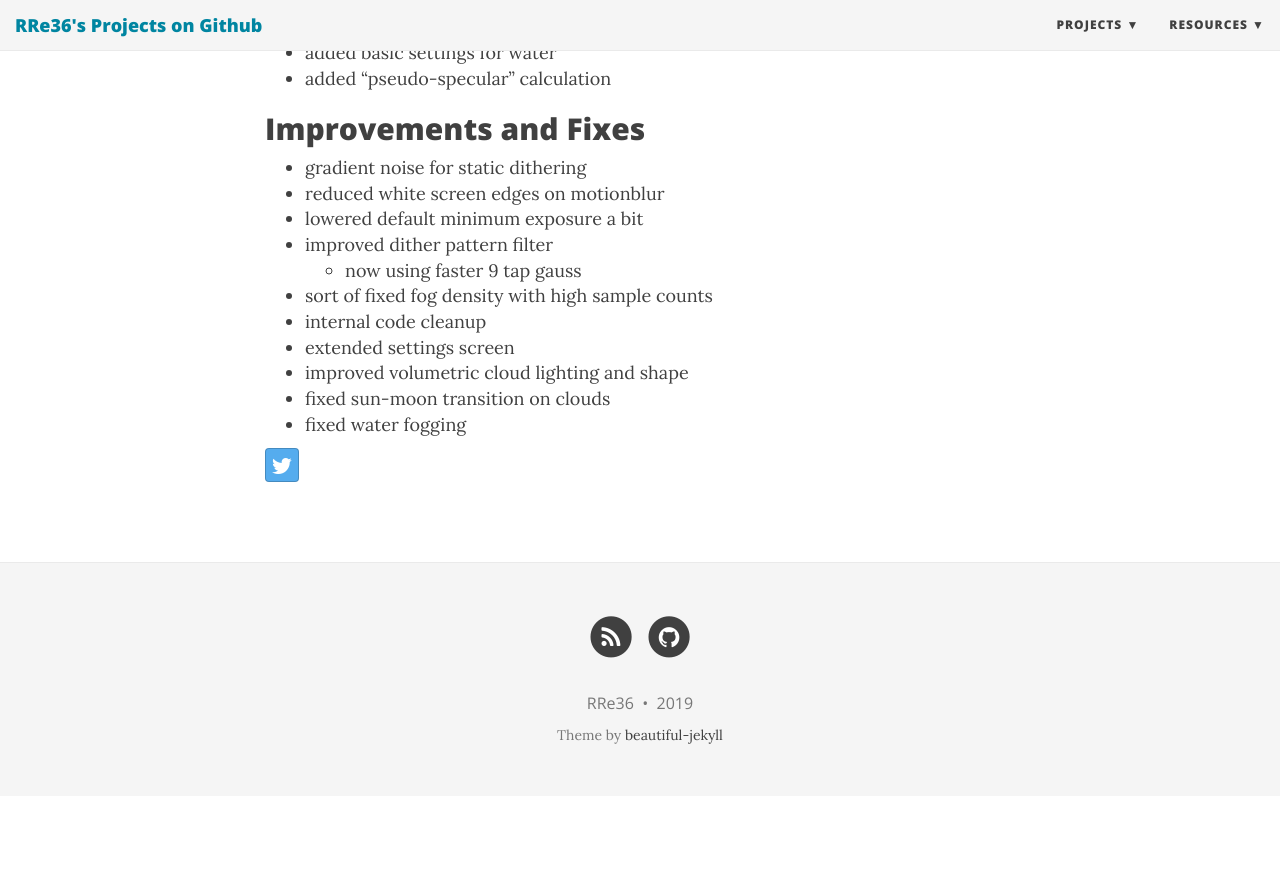
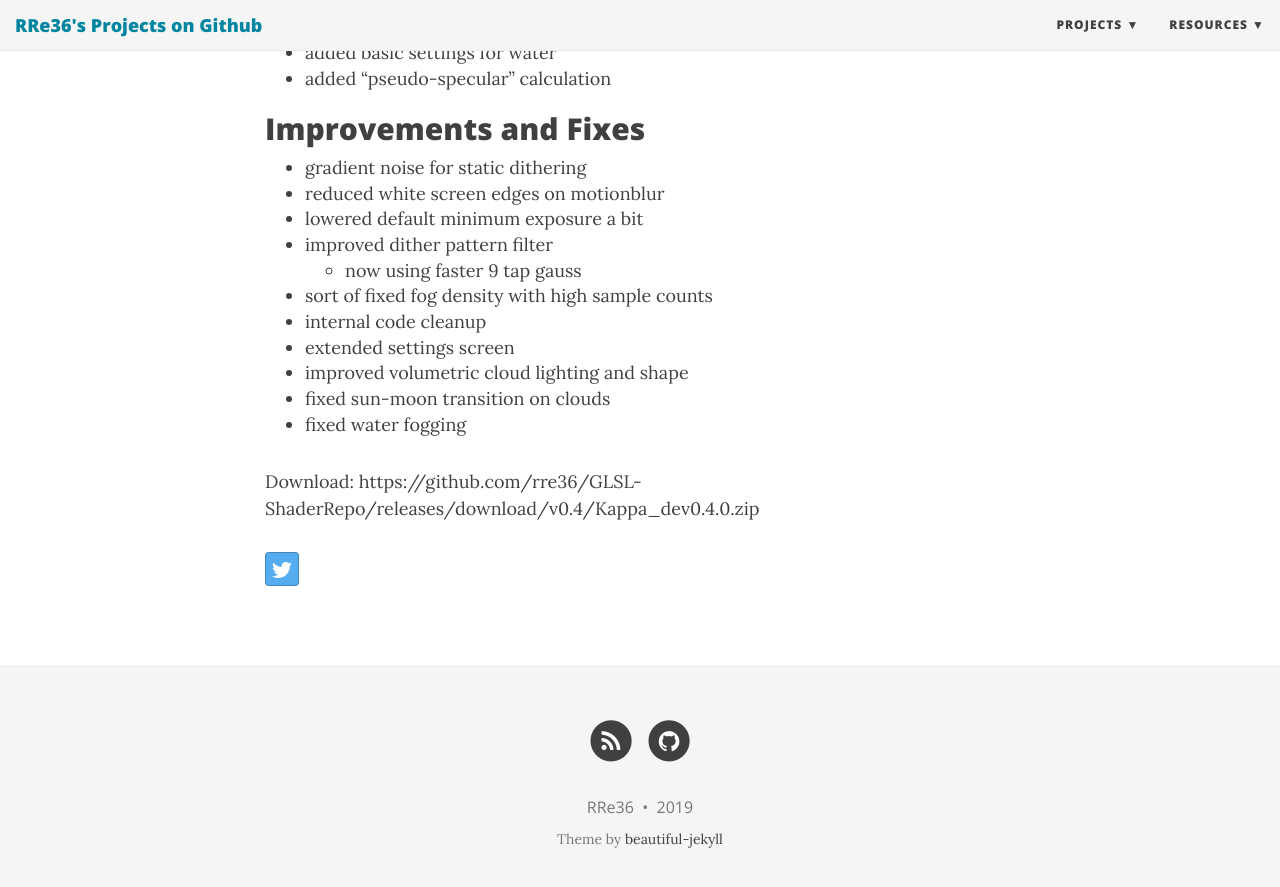
Before and after one commit to rre36/rre36.github.io, a Jekyll site: the page built from _posts/2019-01-28-kappa_dev0.4.md, in a window 1280 px wide and 900 px high, scrolled down 601 px. Shown: the top 887 px of the window. Built offline with Jekyll 4.4.1, drawn with Linux system fonts in a browser that asks for light colours; nearby versions of some CDN libraries; before the commit the page ends 1397 px from its top, so only the background shows below that; some of the changed lines change nothing that is shown.

Commit message:
Update 2019-01-28-kappa_dev0.4.md

```diff
--- a/_posts/2019-01-28-kappa_dev0.4.md
+++ b/_posts/2019-01-28-kappa_dev0.4.md
@@ -33,3 +33,5 @@
 * improved volumetric cloud lighting and shape
 * fixed sun-moon transition on clouds
 * fixed water fogging
+
+Download: https://github.com/rre36/GLSL-ShaderRepo/releases/download/v0.4/Kappa_dev0.4.0.zip
```
